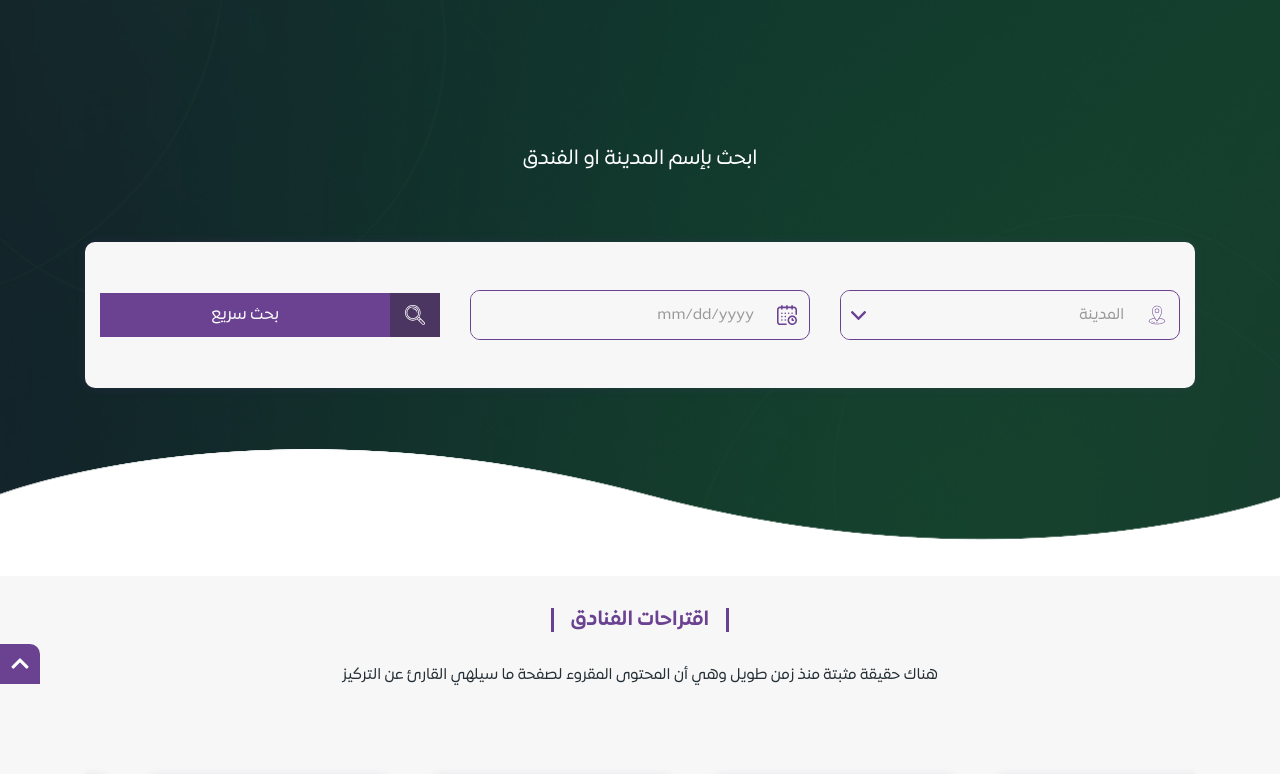
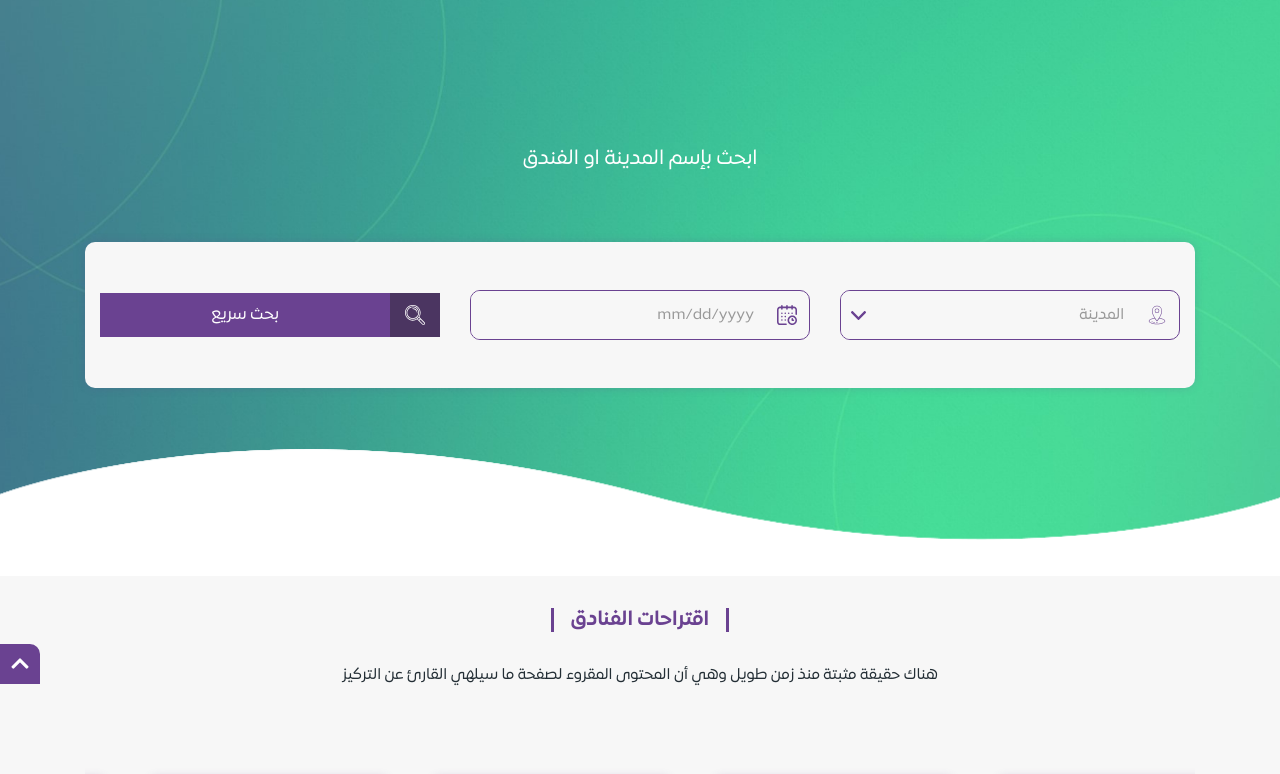
Before and after one commit to misaraadel/toursim, a plain HTML site: page index.html in a window 1280 px wide. Shown: the part 116-890 px from the top of the page. Drawn offline with Linux system fonts and the light colour scheme.

Commit message:
make change for header

```diff
--- a/assets/css/style.scss
+++ b/assets/css/style.scss
@@ -377,16 +377,7 @@ header{
     background-position: center !important;
     position: relative;
     z-index: 99;
-    &::before{
-        content: '';
-        position: absolute;
-        width: 100%;
-        height: 100%;
-        background-color: rgba($color: #fff, $alpha: .7);
-        top: 0;
-        left: 0;
-        z-index: -2;
-    }
+
     &::after{
         content: '';
         position: absolute;
```
Also changed, not shown: assets/css/style.css, 1 other file.
